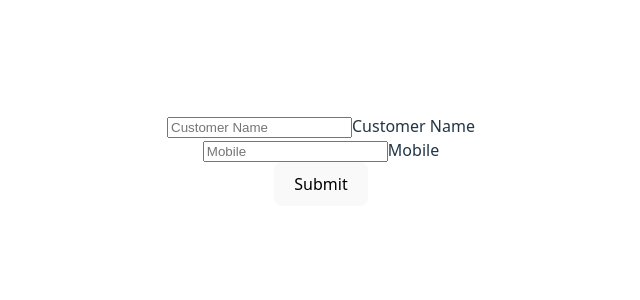
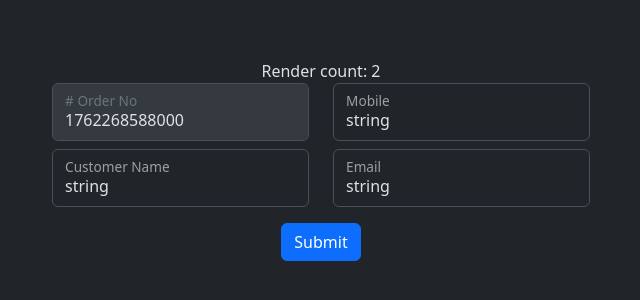
Before and after one commit to Hector-MuMo/react-hook-form-practice, a React (Vite) app: page / in a window 1280 px wide. Shown: the part 240-540 px from the top of the page, without its empty margins (319-959 px from the left). Built offline with nearby package versions, Linux system fonts and the light colour scheme.

Commit message:
finish section 3 - fundamentals of rhf

```diff
--- a/index.html
+++ b/index.html
@@ -1,11 +1,16 @@
 <!doctype html>
-<html lang="en">
+<html lang="en" data-bs-theme="dark">
   <head>
-    <meta charset="UTF-8" />
-    <link rel="icon" type="image/svg+xml" href="/vite.svg" />
-    <meta name="viewport" content="width=device-width, initial-scale=1.0" />
-    <title>food-delivery</title>
-  </head>
+  <meta charset="UTF-8" />
+  <link rel="icon" type="image/svg+xml" href="/vite.svg" />
+  <meta name="viewport" content="width=device-width, initial-scale=1.0" />
+  <link rel="preconnect" href="https://fonts.googleapis.com">
+  <link rel="preconnect" href="https://fonts.gstatic.com" crossorigin>
+  <link href="https://fonts.googleapis.com/css2?family=Inter:wght@300;400;700&display=swap" rel="stylesheet">
+  <link href="https://cdn.jsdelivr.net/npm/bootstrap@5.3.1/dist/css/bootstrap.min.css" rel="stylesheet"
+    integrity="sha384-4bw+/aepP/YC94hEpVNVgiZdgIC5+VKNBQNGCHeKRQN+PtmoHDEXuppvnDJzQIu9" crossorigin="anonymous">
+  <title>Vite + React + TS</title>
+</head>
   <body>
     <div id="root"></div>
     <script type="module" src="/src/main.tsx"></script>
--- a/src/App.tsx
+++ b/src/App.tsx
@@ -1,6 +1,7 @@
 
 import './App.css'
 import { FoodDeliveryForm } from './FoodDeliveryForm'
+import { TypicalForm } from './TypicalForm'
 
 function App() {
 
@@ -8,6 +9,7 @@ function App() {
   return (
     <>
       <FoodDeliveryForm />
+      {/* <TypicalForm /> */}
     </>
   )
 }
--- a/src/FoodDeliveryForm.tsx
+++ b/src/FoodDeliveryForm.tsx
@@ -1,46 +1,90 @@
-import { useForm } from "react-hook-form";
+import { useForm, type FieldErrors } from "react-hook-form";
+import getRenderCount from "./utils/getRenderCount";
 //import { useRenderCount } from "./hooks/useRenderCount"
 
 type FoodDeliveryFormType = {
+  orderNo: number;
+  email: string;
   customerName: string;
   mobile: string;
 };
 
-//const RenderCount = useRenderCount()
+const RenderCount = getRenderCount();
 
 export const FoodDeliveryForm = () => {
-  const { register, handleSubmit } = useForm<FoodDeliveryFormType>();
+  //We can asign default values here.
+  const { register, handleSubmit } = useForm<FoodDeliveryFormType>({
+    defaultValues: {
+      orderNo: new Date().valueOf(),
+      email: "string",
+      customerName: "string",
+      mobile: "string",
+    },
+  });
 
   const onSubmit = (formData: FoodDeliveryFormType) => {
-  console.log("form data", formData)
+    console.log("form data", formData);
   };
 
-  const onError = (errors) => {
+  const onError = (errors: FieldErrors) => {
     console.log("validatiopn errors", errors);
-
-  }
+  };
 
   return (
     <form autoComplete="off" onSubmit={handleSubmit(onSubmit, onError)}>
-      {/* <RenderCount /> */}
+      <RenderCount />
+      <div className="row mb-2">
+        <div className="col">
+          <div className="form-floating">
+            <input
+              type="text"
+              className="form-control"
+              placeholder="# Order No"
+              disabled
+              {...register("orderNo")}
+            />
+            <label># Order No</label>
+          </div>
+        </div>
+        <div className="col">
+          <div className="form-floating">
+            <input
+              type="text"
+              className="form-control"
+              placeholder="Mobile"
+              {...register("mobile", { required: "mobile number is required" })}
+            />
+            <label>Mobile</label>
+          </div>
+        </div>
+      </div>
+      <div className="row">
+        <div className="col">
           <div className="form-floating mb-3">
             <input
               type="text"
               className="form-control"
               placeholder="Customer Name"
-          { ...register('customerName', { required: 'customer name is required' }) }
+              {...register("customerName", {
+                required: "customer name is required",
+              })}
             />
             <label>Customer Name</label>
           </div>
+        </div>
+        <div className="col">
           <div className="form-floating mb-3">
             <input
               type="text"
               className="form-control"
-          placeholder="Mobile"
-          { ...register('mobile', { required: 'mobile number is required' })}
+              placeholder="Email"
+              {...register("email")}
             />
-        <label>Mobile</label>
+            <label>Email</label>
           </div>
+        </div>
+      </div>
+
       <button type="submit" className="btn btn-primary">
         Submit
       </button>
--- a/src/TypicalForm.tsx
+++ b/src/TypicalForm.tsx
@@ -1,5 +1,6 @@
 import type { ChangeEvent, SyntheticEvent} from "react"
 import { useState } from "react"
+import getRenderCount from "./utils/getRenderCount"
 //import { useRenderCount } from "./hooks/useRenderCount"
 
 type FoodDeliveryFormType = {
@@ -12,7 +13,7 @@ type FoodDeliveryFormErrorType = {
   mobile: string
 }
 
-//const RenderCount = useRenderCount()
+const RenderCount = getRenderCount()
 
 export const TypicalForm = () => {
   const [values, setValues] = useState<FoodDeliveryFormType>({
@@ -50,7 +51,7 @@ export const TypicalForm = () => {
 
   return (
     <form autoComplete="off" onSubmit={onSubmit}>
-      {/* <RenderCount /> */}
+      <RenderCount />
       <div className="form-floating mb-3">
         <input
           type="text"
--- /dev/null
+++ b/src/utils/getRenderCount.tsx
@@ -0,0 +1,13 @@
+
+const getRenderCount = () => {
+  let count = 0;
+
+  return () => {
+
+    count++
+    return <div>Render count: {count/2}</div>
+
+  }
+}
+
+export default getRenderCount
```
Lines whose indentation alone changed are shown as unchanged.
